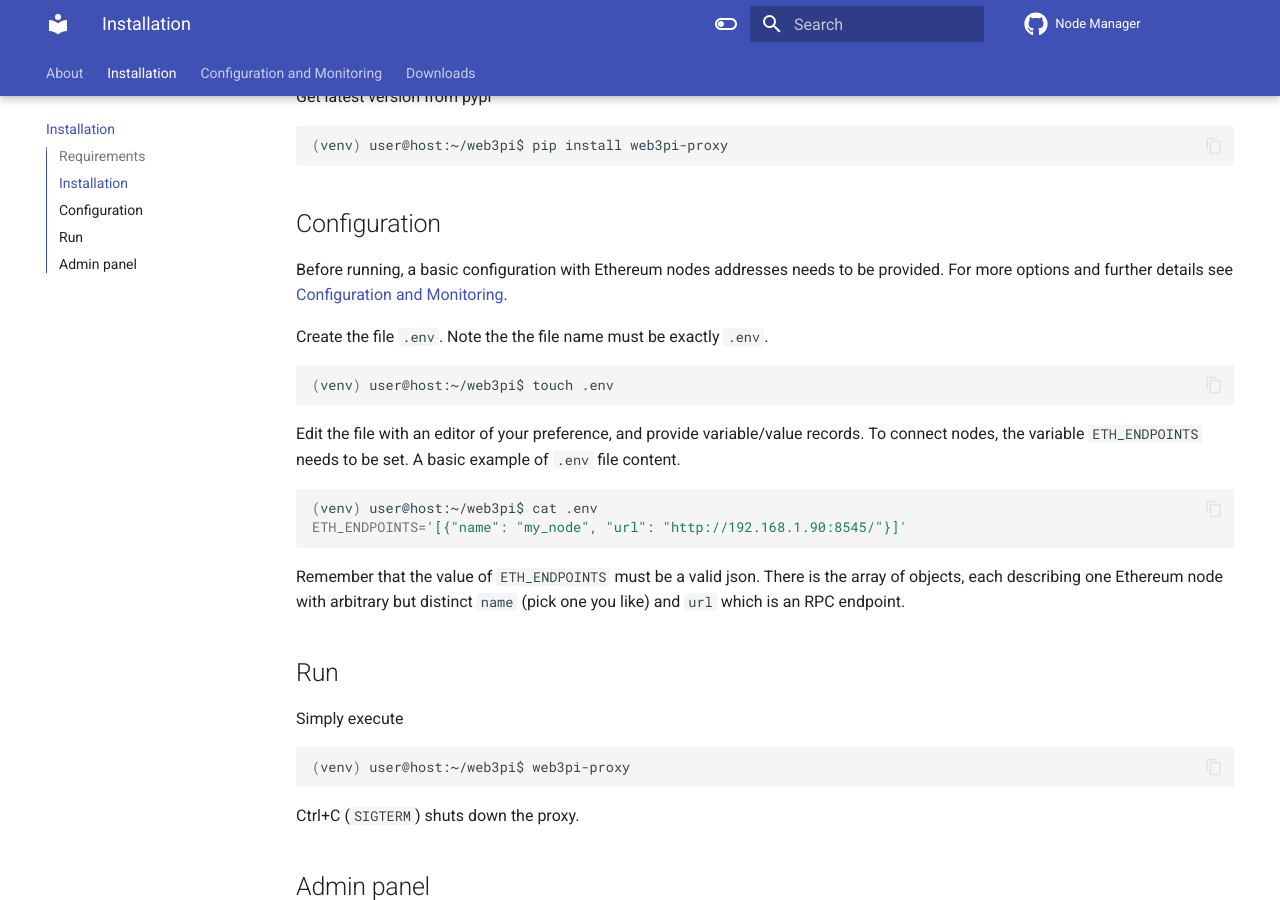
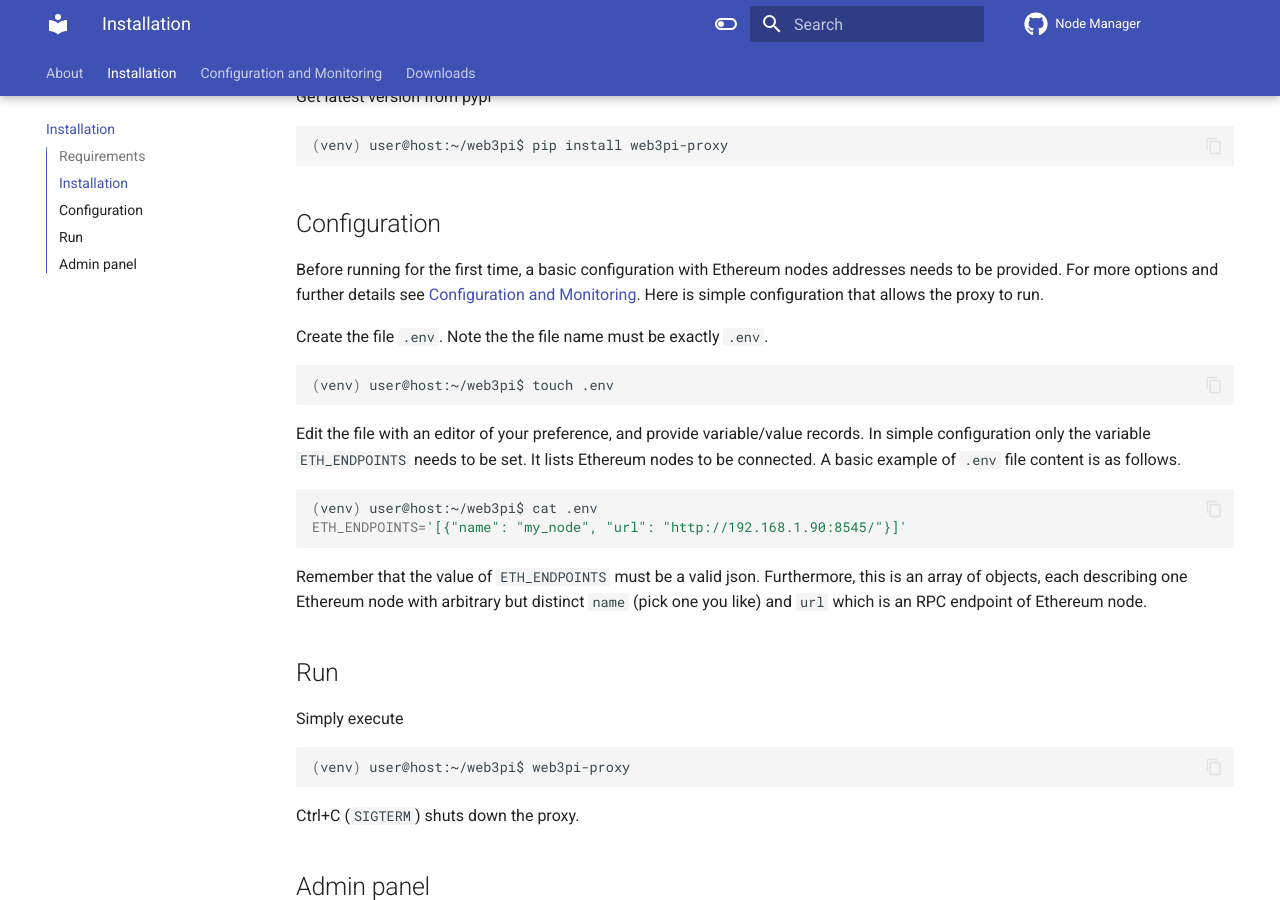
Before and after one commit to Web3-Pi/web3-reverse-proxy-docs, an MkDocs documentation site: the page built from docs/installation.md, in a window 1280 px wide and 900 px high, scrolled down 1050 px. Built offline with MkDocs 1.6.1 and Material for MkDocs 9.7.7, drawn with Linux system fonts in a browser that asks for light colours; comment, search, counter and statistics services are not loaded.

Commit message:
fix: simple conf

````diff
--- a/docs/installation.md
+++ b/docs/installation.md
@@ -57,8 +57,9 @@ Get latest version from pypi
 
 ## Configuration
 
-Before running, a basic configuration with Ethereum nodes addresses needs to be provided.
+Before running for the first time, a basic configuration with Ethereum nodes addresses needs to be provided.
 For more options and further details see [Configuration and Monitoring](configuration.md#ethereum-nodes).
+Here is simple configuration that allows the proxy to run.
 
 Create the file `.env`. Note the the file name must be exactly `.env`.
 
@@ -67,8 +68,9 @@ Create the file `.env`. Note the the file name must be exactly `.env`.
 ```
 
 Edit the file with an editor of your preference, and provide variable/value records.
-To connect nodes, the variable `ETH_ENDPOINTS` needs to be set.
-A basic example of `.env` file content.
+In simple configuration only the variable `ETH_ENDPOINTS` needs to be set.
+It lists Ethereum nodes to be connected.
+A basic example of `.env` file content is as follows.
 
 ```bash
 (venv) user@host:~/web3pi$ cat .env
@@ -76,8 +78,8 @@ ETH_ENDPOINTS='[{"name": "my_node", "url": "http://192.168.1.90:8545/"}]'
 ```
 
 Remember that the value of `ETH_ENDPOINTS` must be a valid json.
-There is the array of objects, each describing one Ethereum node with
-arbitrary but distinct `name` (pick one you like) and `url` which is an RPC endpoint.
+Furthermore, this is an array of objects, each describing one Ethereum node with
+arbitrary but distinct `name` (pick one you like) and `url` which is an RPC endpoint of Ethereum node.
 
 ## Run
 
````
